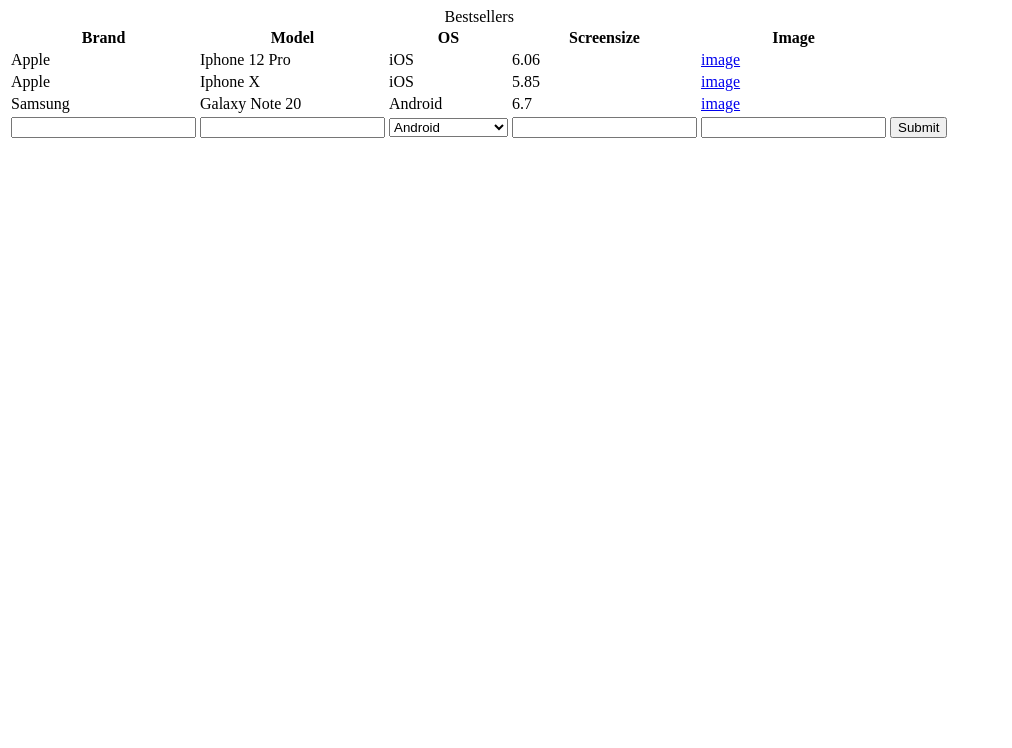
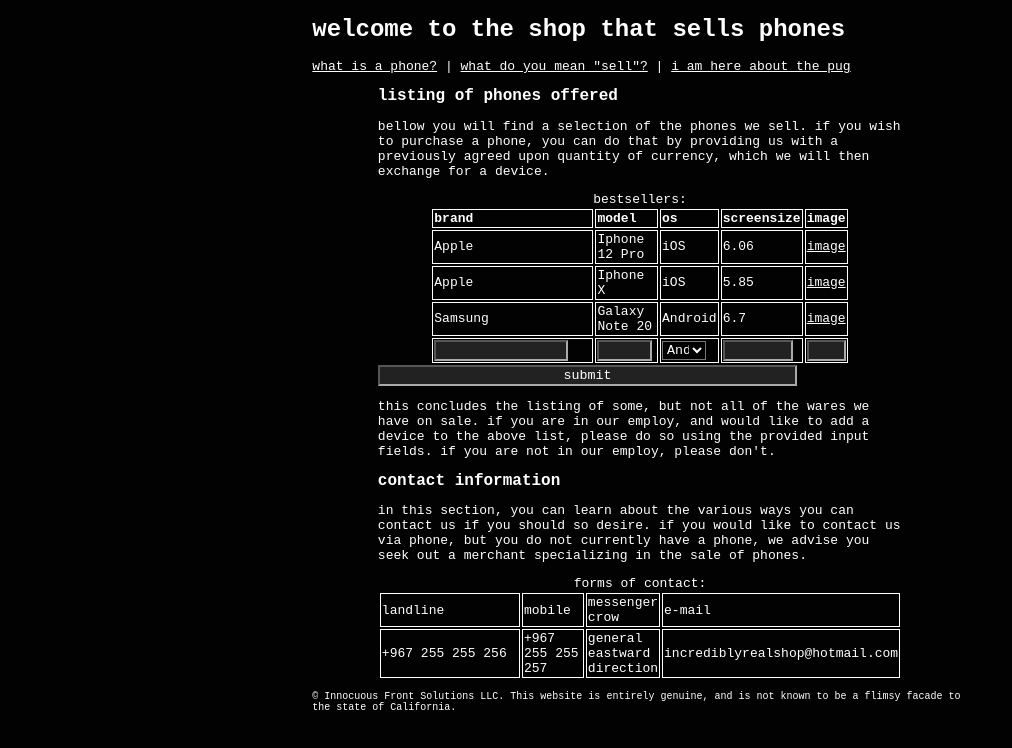
Before and after one commit to Jaalke/web_technology-188, a plain HTML site: page 01/index.html in a window 1280 px wide. Shown: the whole page, without its empty margins (0-1012 px from the left). Drawn offline with Linux system fonts and the light colour scheme.

Commit message:
Added a bunch of more html content, layout still a mess. Still need some small images to be added.

```diff
--- a/01/index.html
+++ b/01/index.html
@@ -5,14 +5,28 @@
         <link rel="stylesheet" href="styles.css">
     </head>
     <body>
+        <h1>welcome to the shop that sells phones</h1>
+        <nav>
+            <a href="https://en.wikipedia.org/wiki/Mobile_phone" target="_blank">what is a phone?</a> |
+            <a href="https://en.wikipedia.org/wiki/Financial_transaction" target="_blank">what do you mean "sell"?</a> |
+            <a href="https://puginarug.com" target="_blank">i am here about the pug</a>
+        </nav>
+        <section>
+        <h2>listing of phones offered</h2>
+        <p>
+            bellow you will find a selection of the phones we sell. if you wish to purchase a phone,
+            you can do that by providing us with a previously agreed upon quantity of currency,
+            which we will then exchange for a device.
+        </p>
+        <form action="https://wt.ops.labs.vu.nl/api22/6fa3add2" method="post">
         <table>
-            <caption>Bestsellers</caption>
+            <caption>bestsellers:</caption>
             <tr>
-                <th>Brand</th>
-                <th>Model</th>
-                <th>OS</th>
-                <th>Screensize</th>
-                <th>Image</th>
+                <th>brand</th>
+                <th>model</th>
+                <th>os</th>
+                <th>screensize</th>
+                <th>image</th>
             </tr>
             <tr>
                 <td>Apple</td>
@@ -35,7 +49,6 @@
                 <td>6.7</td>
                 <td><a href="https://upload.wikimedia.org/wikipedia/commons/thumb/a/af/Samsung_Galaxy_Note_20_front.png/800px-Samsung_Galaxy_Note_20_front.png">image</a></td>
             </tr>
-            <form action="https://wt.ops.labs.vu.nl/api22/6fa3add2" method="post">
             <tr>
                 <td><input type="text" id="brand" name="brand"></td>
                 <td><input type="text" id="model" name="model" value=""></td>
@@ -47,9 +60,43 @@
                 </select></td>
                 <td><input type="number" id="screensize" name="screensize"></td>
                 <td><input type="url" id="image" name="image"></td>
-                <td><input type="submit" value="Submit"></td>
             </tr>
-            </form>
         </table>
+        <input type="submit" value="submit">
+        </form>
+        <p>
+            this concludes the listing of some, but not all of the wares we have on sale. if you are
+            in our employ, and would like to add a device to the above list, please do so using the
+            provided input fields. if you are not in our employ, please don't.
+        </p>
+        </section>
+        <section>
+        <h2>contact information</h2>
+        <p>
+            in this section, you can learn about the various ways you can contact us if you should
+            so desire. if you would like to contact us via phone, but you do not currently have a phone,
+            we advise you seek out a merchant specializing in the sale of phones.
+        </p>
+        <table>
+            <caption>forms of contact:</caption>
+            <tr>
+                <td>landline</td>
+                <td>mobile</td>
+                <td>messenger crow</td>
+                <td>e-mail</td>
+            </tr>
+            <tr>
+                <td>+967 255 255 256</td>
+                <td>+967 255 255 257</td>
+                <td>general eastward direction</td>
+                <td>incrediblyrealshop@hotmail.com</td>
+            </tr>
+        </table>
+        </section>
+        <footer>
+        </br>
+            &#169; Innocuous Front Solutions LLC. This website is entirely genuine, and is not known
+            to be a flimsy facade to the state of California.
+        </footer>
     </body>
 </html>
--- a/01/styles.css
+++ b/01/styles.css
@@ -0,0 +1,47 @@
+* {
+    background-color: #020202;
+    color: white;
+    font-family: 'Courier New', Courier, monospace;
+    margin-left: auto;
+    margin-right: auto;
+    width: 80%;
+}
+
+section {
+    margin: auto;
+}
+
+nav {
+    font-size: small;
+}
+
+h1 {
+    font-size: x-large;
+}
+
+h2 {
+    font-size: medium;
+}
+
+p {
+    font-size: small;
+}
+
+table {
+    font-size: small;
+}
+
+th, td {
+    border: 0.5px double white;
+    text-align: left;
+}
+
+input {
+    border-style: inset;
+    border-color: #aaaaaa;
+    background-color: #222222;
+}
+
+footer {
+    font-size: x-small;
+}
```
